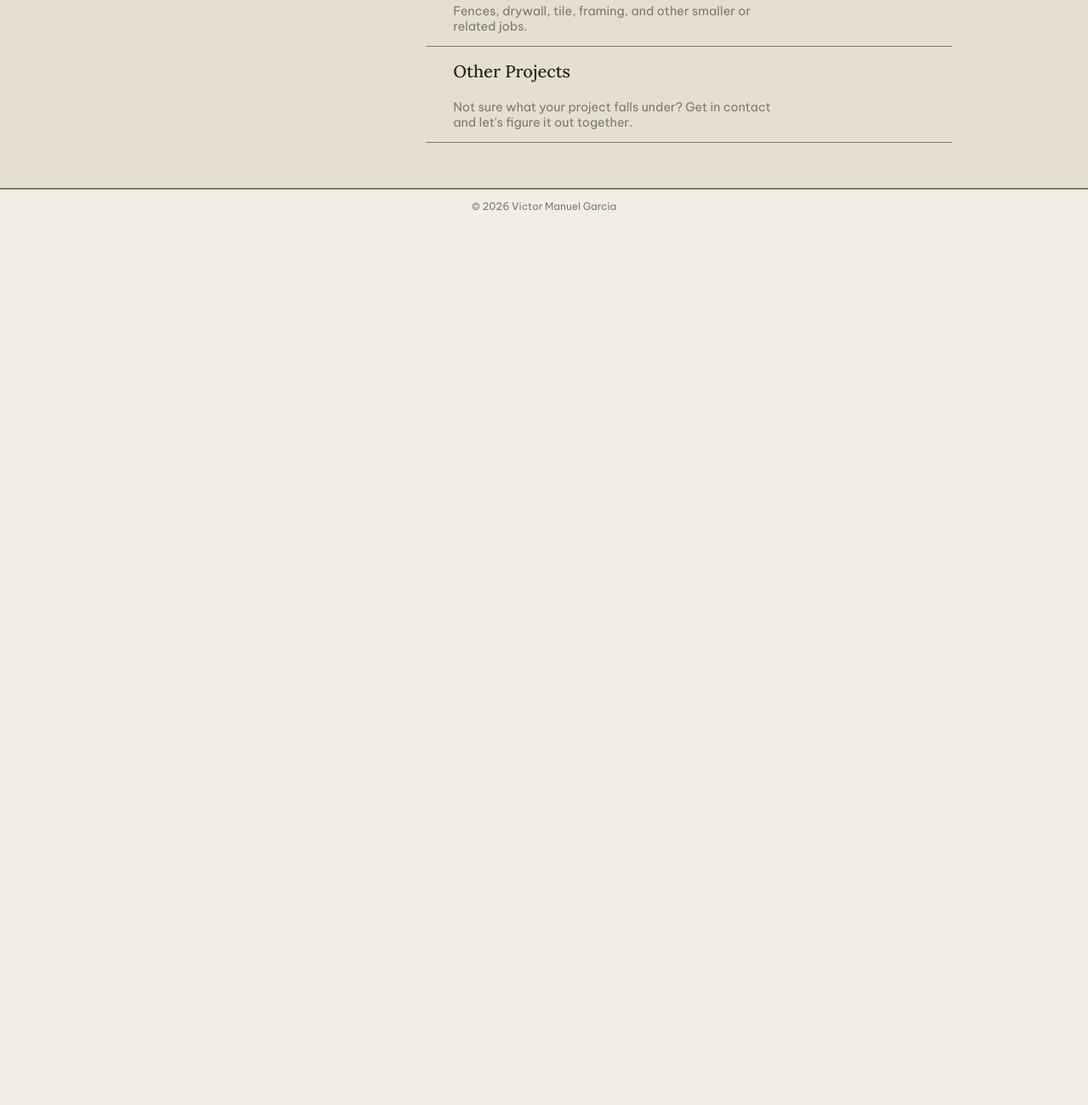
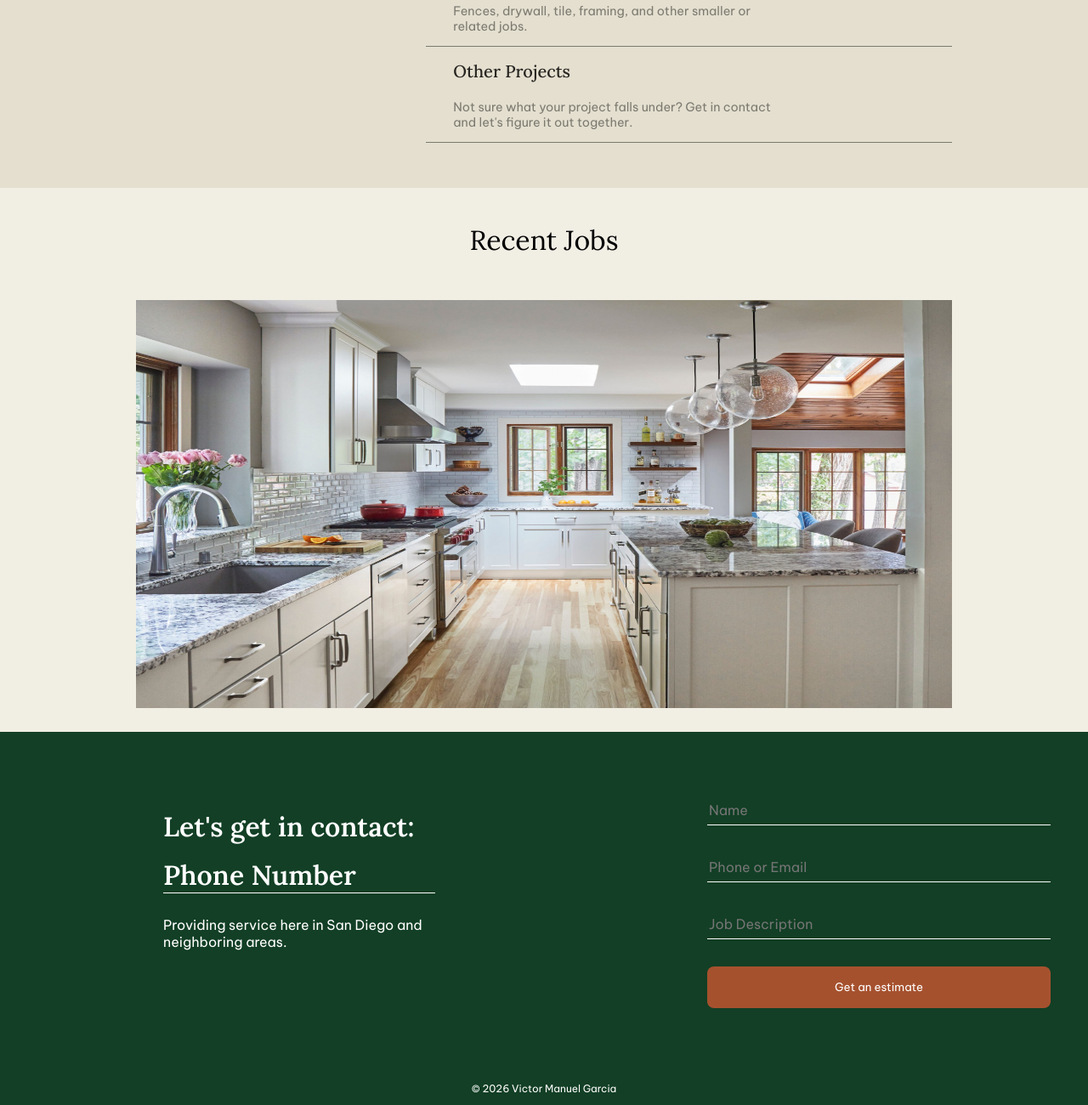
Before and after one commit to Eronium0/VMG, a plain HTML site: page index.html in a window 1280 px wide. Shown: the part 1107-2407 px from the top of the page at 85% size. Before the commit the page ends 1369 px from the top, so only its background shows below. Drawn offline with Linux system fonts and the light colour scheme.

Commit message:
Put the semi-final touches to the html and css side of things of the contractor page. Javascript is next along with the gallery with and other images.

```diff
--- a/index.html
+++ b/index.html
@@ -56,11 +56,26 @@
 </section>
 
 <section class="gallery" id="gallery">
-
+    <p>Recent Jobs</p>
+    <section class="image-gallery">
+        <img class="images" src="./gallery/placeholder.jpeg">
+    </section>
 </section>
 
 <section class="contact" id="contact">
-
+    <section class="contact-grid">
+        <section>
+            <h1>Let's get in contact:</h1>
+            <h2>Phone Number</h2>
+            <p>Providing service here in San Diego and neighboring areas.</p>
+        </section>
+        <form class="contact-form">
+            <input type="text" placeholder="Name">
+            <input type="text" placeholder="Phone or Email">
+            <input type="text" placeholder="Job Description">
+            <button class="contact-button">Get an estimate</button>
+        </form>
+    </section>
 </section>
 
 <footer class="footer">
--- a/style.css
+++ b/style.css
@@ -196,6 +196,95 @@ body{
 
 }
 
+.gallery{
+    display: grid;
+    grid-template-rows: auto auto auto;
+    background-color: var(--stucco);
+    width: 100%;
+    height: 40rem;
+    align-items: center;
+    justify-content: center;
+    align-self: center;
+}
+
+.image-gallery{
+    background-color: var(--concrete);
+    height: 30rem;
+    width: 60rem;
+}
+
+.gallery p{
+    font-family: 'Lora';
+    font-size: 2rem;
+    text-align: center;
+}
+
+.images{
+    height: 30rem;
+    width: 60rem;
+}
+
+.contact{
+    display: flex;
+    background-color: var(--pine-dark);
+    height: 25rem;
+    width: 100%;
+    justify-content: space-between;
+}
+
+.contact-grid{
+    display: grid;
+    grid-template-columns: auto auto;
+    align-self: center;
+    margin-left: 10rem;
+}
+
+.contact-form{
+    display: flex;
+    flex-direction: column;
+    gap: 2rem;
+    margin-left: 20rem;
+}
+
+.contact input{
+    background: none;
+    border: none;
+    border-bottom:1px solid var(--white);
+    width: 25rem;
+    font-size: 1rem;
+    color: var(--white);
+    line-height: 2rem;
+}
+
+.contact h1{
+    font-family: 'Lora';
+    color: var(--white);
+    font-size: 2rem;
+    font-weight: 600;
+}
+
+.contact h2{
+    font-family: 'Lora';
+    color: var(--white);
+    font-size: 2rem;
+    font-weight: 600;
+    border-bottom:1px solid var(--white) ;
+}
+
+.contact-button{
+    border: none;
+    background-color: var(--clay);
+    color: var(--white);
+    padding: 1rem 1rem 1rem 1rem;
+    border-radius: 0.5rem;
+}
+
+.contact p{
+    color: var(--white);
+    margin-left: 2rem;
+    max-width: 20rem;
+}
+
 body h1{
     font-family: 'Be Vietnam Pro';
     text-align: left;
@@ -217,7 +306,7 @@ body h2{
     width: 100%;
     text-align: center;
     font-size: 0.75rem;
-    color: var(--accent);
-    border-top: 2px solid var(--accent);
+    color: var(--white);
     margin-top: auto;
+    background-color: var(--pine-dark);
 }
```
